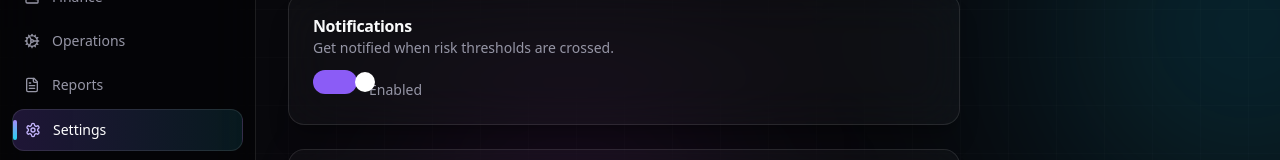
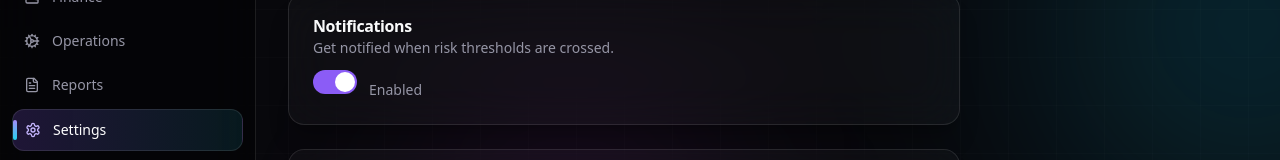
Before and after one commit to Adithya-workspace/nexus-os, a Next.js app: page /settings in a window 1280 px wide. Shown: the part 423-583 px from the top of the page. Built offline with nearby package versions, Linux system fonts and the light colour scheme.

Commit message:
Fix notification toggle switch styling

```diff
--- a/src/app/(dashboard)/settings/page.tsx
+++ b/src/app/(dashboard)/settings/page.tsx
@@ -48,11 +48,11 @@ export default function SettingsPage() {
           <CardDescription>Get notified when risk thresholds are crossed.</CardDescription>
         </CardHeader>
         <CardContent>
-          <button
+        <button
             onClick={() => setNotifications((n) => !n)}
-            className={`relative h-6 w-11 rounded-full transition-colors ${notifications ? "bg-violet-500" : "bg-white/10"}`}
+            className={`relative h-6 w-11 shrink-0 rounded-full border-0 p-0 transition-colors ${notifications ? "bg-violet-500" : "bg-white/10"}`}
           >
-            <span className={`absolute top-0.5 h-5 w-5 rounded-full bg-white transition-transform ${notifications ? "translate-x-5" : "translate-x-0.5"}`} />
+            <span className={`absolute left-0.5 top-0.5 h-5 w-5 rounded-full bg-white transition-transform ${notifications ? "translate-x-5" : "translate-x-0"}`} />
           </button>
           <span className="ml-3 text-sm text-muted-foreground align-middle">{notifications ? "Enabled" : "Disabled"}</span>
         </CardContent>
```
